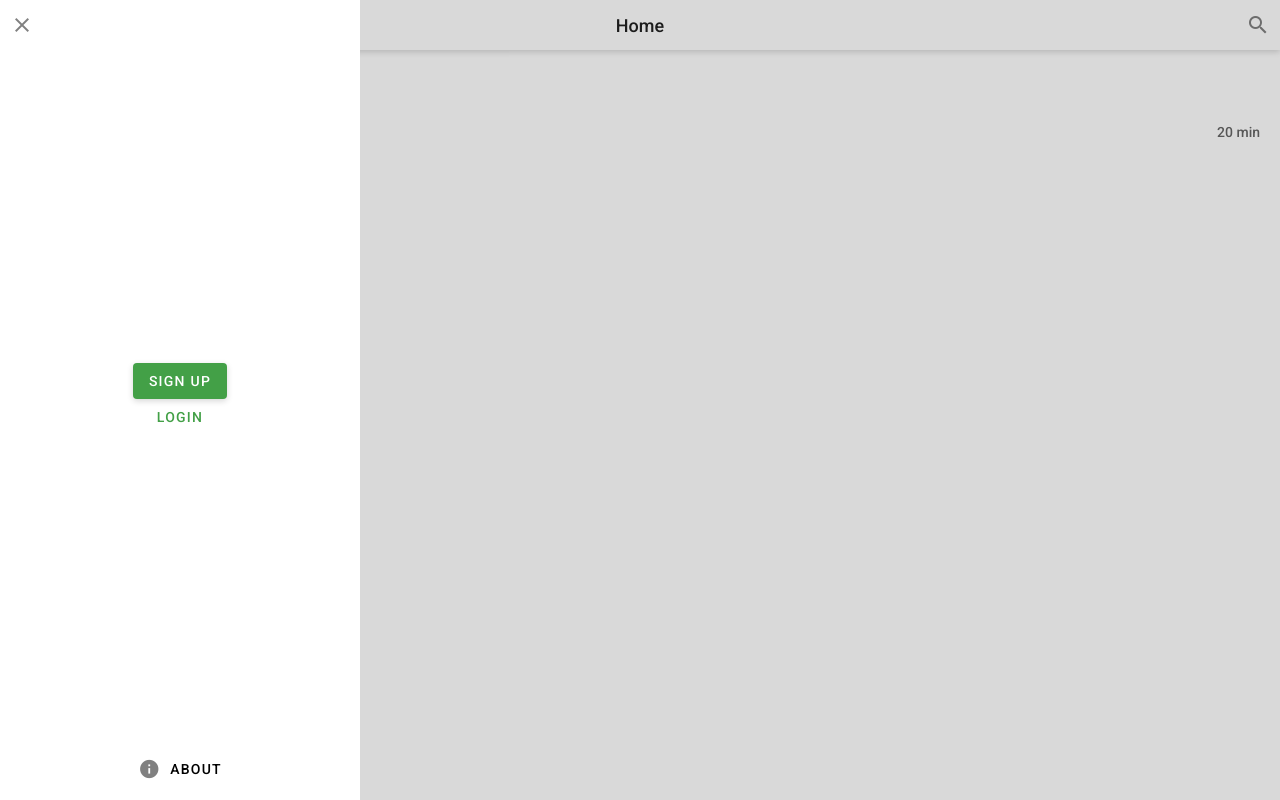
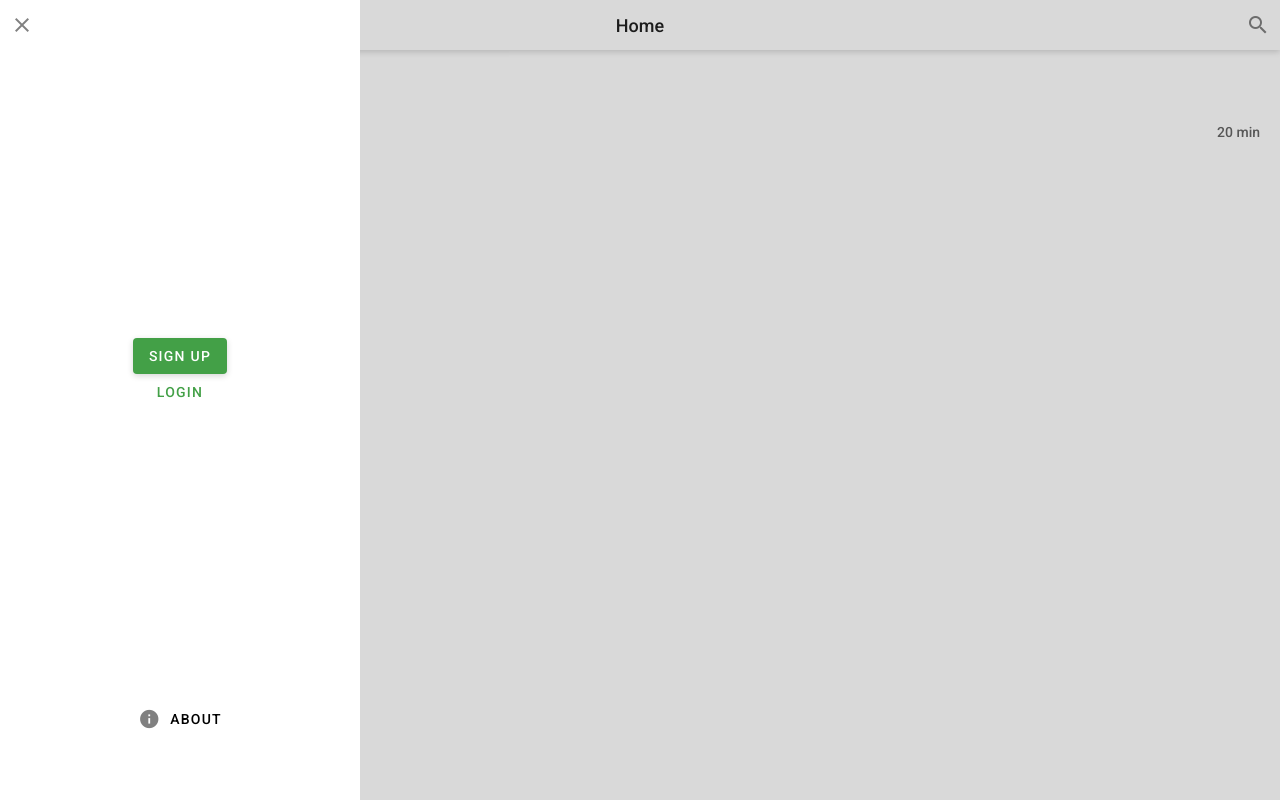
Before and after one commit to jarbun/foodsteps, a Vue app: page / in a window 1280 px wide. Both pictures are taken after a click on the element "menu". Built offline with nearby package versions, Linux system fonts and the light colour scheme; grey boxes are pictures that could not be loaded.

Commit message:
Fixed issue where About button is hidden by navbar

```diff
--- a/src/components/SideBar.vue
+++ b/src/components/SideBar.vue
@@ -81,7 +81,7 @@ export default {
   }
 
   #about-button{
-    margin: 0 auto 10px auto;
+    margin: 0 auto 60px auto;
     .material-icons{
       font-size: 22px;
       padding-right: 10px;
```
